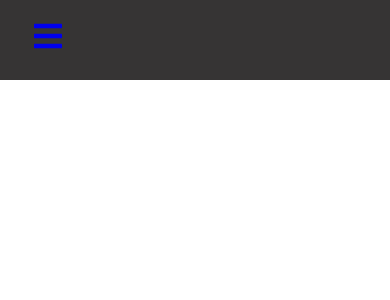
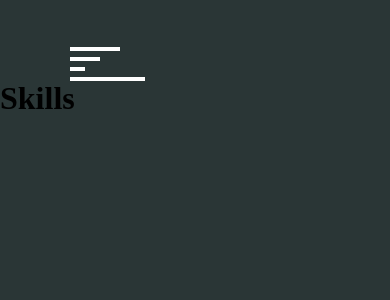
Before and after one commit to TehreemSultan/My-Portfolio, a React (Create React App) app: page /skills in a window 390 px wide. Shown: the top 300 px of the page. Built offline with nearby package versions, Linux system fonts and the light colour scheme.

Commit message:
hamburger button

```diff
--- a/src/App.js
+++ b/src/App.js
@@ -5,6 +5,7 @@ import Home from './components/home';
 import About from './components/about';
 import Projects from './components/projects';
 import Contact from './components/contact';
+import Skills from './components/skills';
 
 class App extends React.Component {
   render(){
@@ -14,6 +15,7 @@ class App extends React.Component {
       <Header/>
       <Route exact path='/' component={Home}/>
       <Route exact path='/about' component={About}/>
+      <Route exact path='/skills' component={Skills}/>
       <Route exact path='/projects' component={Projects}/>
       <Route exact path='/contact' component={Contact}/>
     </Router>
--- a/src/components/header.js
+++ b/src/components/header.js
@@ -10,16 +10,15 @@ function Header(){
   return(
     <header>
        <div className='navbar'>
-          <Link to="#" className="menu-bars"><FaIcons.FaBars onClick={showSidebar}/></Link>
+          <Link to="#" className={sidebar ? 'menu-bars cross' : 'menu-bars'}onClick={showSidebar}><span></span><span></span><span></span><span></span></Link>
         </div>
       <nav className={sidebar ? 'nav-menu active' : 'nav-menu'}>
           <ul className='nav-menu-items'>
-          <li className="navbar-toggle">
-      <Link to="#" className="menu-bars"><AiIcons.AiOutlineClose onClick={showSidebar}/></Link></li>
+
             {SidebarData.map((item, index) => {
               return(
                 <li key={index} className={item.cName}>
-                  <Link to={item.path}>
+                  <Link to={item.path} >
                     {item.icon}<span>{item.title}</span>
                   </Link>
                 </li>
--- a/src/components/sidebarData.js
+++ b/src/components/sidebarData.js
@@ -17,6 +17,12 @@ export const SidebarData = [
         cName: 'nav-text'
     },
     {
+        title: 'Skills',
+        path: '/skills',
+        icon: <AiIcons.AiFillHome/>,
+        cName: 'nav-text'
+    },
+    {
         title: 'Projects',
         path: '/projects',
         icon: <AiIcons.AiFillHome/>,
--- /dev/null
+++ b/src/components/skills.js
@@ -0,0 +1,12 @@
+import React from 'react';
+
+class Skills extends React.Component {
+  render(){
+  return (
+    <>
+    <h1>Skills</h1>
+    </>
+  );}
+}
+
+export default Skills;
--- a/src/index.css
+++ b/src/index.css
@@ -2,22 +2,71 @@
   margin: 0px;
   padding:0px;
 }
-
-
+body{
+  background-color: rgb(42, 54, 54);
+}
 .navbar{
-  background-color:rgb(54, 52, 52);
+  background-color:transparent;
   height:80px;
   display:flex;
   justify-content:start;
   align-items: center;
 }
 .menu-bars{
-  margin-left:2rem;
+  transition: 0.7s ease-in-out;
+  margin-left:4rem;
+  margin-top: 3rem;
   font-size: 2rem;
   background: none;
+  z-index: 10;
 }
+.menu-bars span{
+  background-color: white;
+  height:4px;
+  margin:6px;
+  display: block;
+  position: relative;
+  left:0px;
+  top:0px;
+  transition:0.7s ease-in-out;
+}
+.menu-bars span:nth-child(1){
+  width:50px;
+}
+.menu-bars span:nth-child(2){
+  width:30px;
+}
+.menu-bars span:nth-child(3){
+  width:15px;
+}
+.menu-bars span:nth-child(4){
+  width:75px;
+}
+.menu-bars.cross{
+  margin-left:11rem;
+
+}
+  .menu-bars.cross span:nth-child(1){
+
+    top:30px;
+    width:50px;
+    transform: rotate(45deg);
+  }
+  .menu-bars.cross span:nth-child(2),.menu-bars.cross span:nth-child(3){
+
+    background-color: transparent;
+  }
+  .menu-bars.cross span:nth-child(4){
+
+    margin-bottom: 30px;
+    width:50px;
+    transform: rotate(-45deg);
+
+  }
+
 .nav-menu{
-  background-color: rgb(36, 34, 34);
+  z-index: 5;
+  background-color: rgb(34, 47, 104);
   width: 250px;
   height:100vh;
   display: flex;
@@ -25,51 +74,41 @@
   position: fixed;
   top:0;
   left:-100%;
-  transition: 850ms;
+  transition: 0.7s ease-in-out;
 }
 
 .nav-menu.active{
   left:0;
-  transition: 350ms;
 }
 .nav-text{
-  display: flex;
-  justify-content: start;
-  align-items: center;
-  padding: 8px 0px 8px 16px;
+
   list-style: none;
   height:60px;
-
 }
 
 .nav-text a{
  text-decoration: none;
  color:honeydew;
- font-size: 18px;
+ font-size: 20px;
  height:100%;
- width:95%;
  display: flex;
- align-items:center;
+ margin:0px 20%;
  padding:0 16px;
  border-radius: 4px;
+
 }
-
-.nav-text a:hover{
-  background-color: indigo;
+.icon-anim{
+  margin-left: 25%;
+}
+.icon-anim span{
+  display: none;
 }
 
 .nav-menu-items{
+  padding-top: 50%;
   width: 100%;
-}
-.navbar-toggle{
-  background-color: rgb(28, 25, 31);
-  width:100%;
-  height:80px;
-  display:flex;
-  justify-content: start;
-  align-items: center;
 }
 
 span{
-  margin-left: 16px;
+  margin-left: 20px;
 }
```
Also changed, not shown: 1 other file (tests, documents, lock files or other folders).
